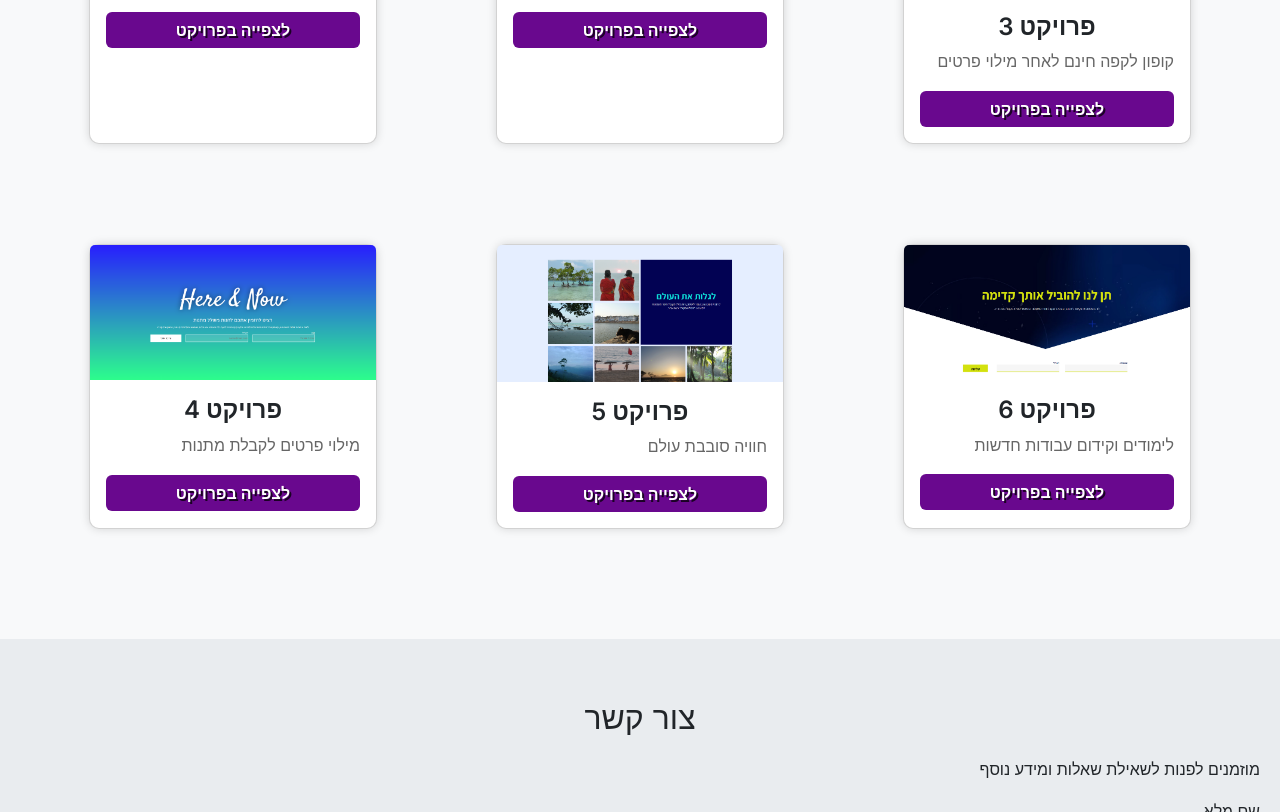
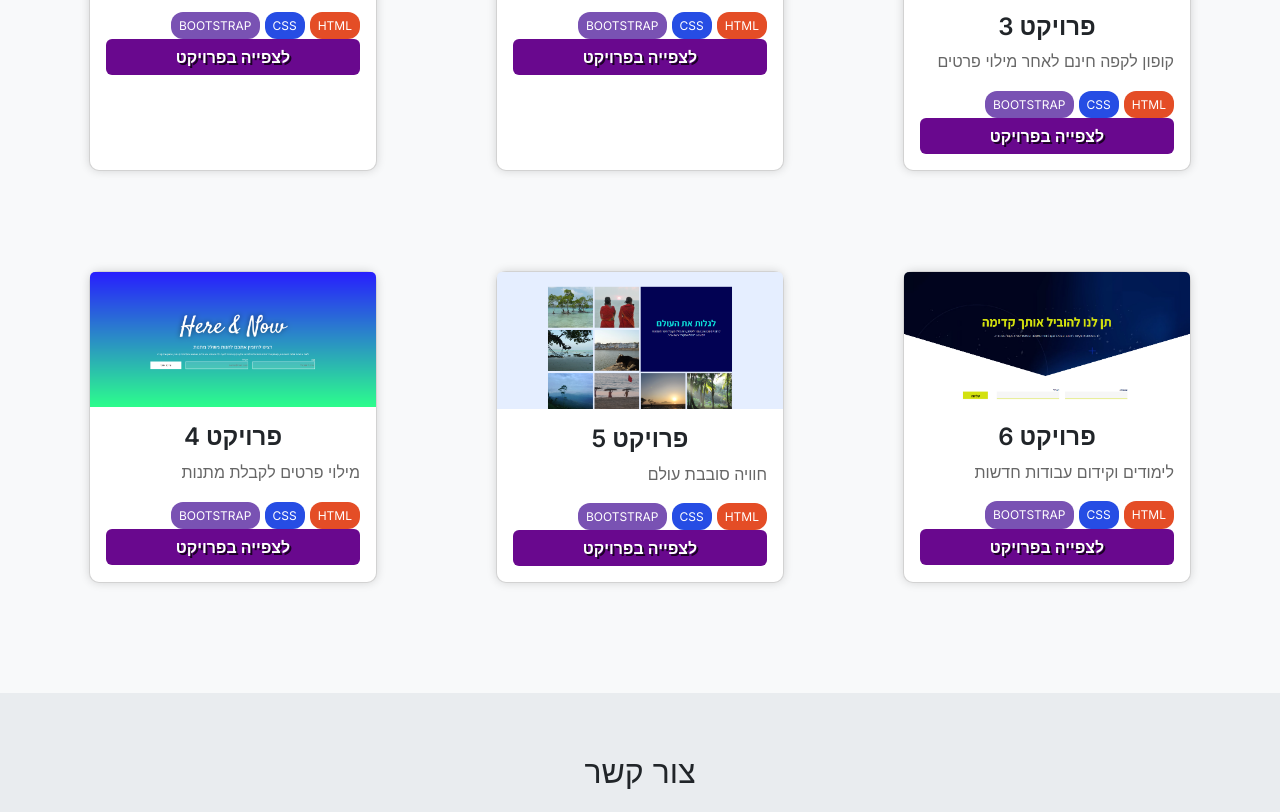
Before and after one commit to EveKeren/eveKeren, a plain HTML site: page index.html in a window 1280 px wide. Shown: the part 1130-1942 px from the top of the page. Drawn offline with nearby package versions, Linux system fonts and the light colour scheme.

Commit message:
Update index.html

```diff
--- a/index.html
+++ b/index.html
@@ -72,6 +72,13 @@
                 <div class="card-body">
                     <h5 class="card-title">פרויקט 1</h5>
                     <p class="card-text">ייעוץ חינם במגוון תחומים </p>
+
+                    <div class="tags">
+                      <span class="tag tag-html">HTML</span>
+                      <span class="tag tag-css">CSS</span>
+                      <span class="tag tag-bootstrap">Bootstrap</span>
+                    </div>
+
                     <div class="d-grid gap-2">
                         <button onClick="location.href='project1.html';" class="btn btn-primary" type="button">לצפייה
                             בפרויקט</button>
@@ -83,6 +90,13 @@
                 <div class="card-body">
                     <h5 class="card-title">פרויקט 2</h5>
                     <p class="card-text">דף נחיתה לקידום אתרים </p>
+
+                    <div class="tags">
+                      <span class="tag tag-html">HTML</span>
+                      <span class="tag tag-css">CSS</span>
+                      <span class="tag tag-bootstrap">Bootstrap</span>
+                    </div>
+
                     <div class="d-grid gap-2">
                         <button onClick="location.href='project2.html';" class="btn btn-primary" type="button">לצפייה
                             בפרויקט</button>
@@ -95,6 +109,13 @@
                     <h5 class="card-title">פרויקט 3
                     </h5>
                     <p class="card-text">קופון לקפה חינם לאחר מילוי פרטים</p>
+
+                    <div class="tags">
+                      <span class="tag tag-html">HTML</span>
+                      <span class="tag tag-css">CSS</span>
+                      <span class="tag tag-bootstrap">Bootstrap</span>
+                    </div>
+
                     <div class="d-grid gap-2">
                         <button onClick="location.href='project3.html';" class="btn btn-primary">לצפייה בפרויקט</button>
                     </div>
@@ -107,6 +128,13 @@
                 <div class="card-body">
                     <h5 class="card-title">פרויקט 4</h5>
                     <p class="card-text">מילוי פרטים לקבלת מתנות</p>
+
+                    <div class="tags">
+                      <span class="tag tag-html">HTML</span>
+                      <span class="tag tag-css">CSS</span>
+                      <span class="tag tag-bootstrap">Bootstrap</span>
+                    </div>
+
                     <div class="d-grid gap-2">
                         <button onClick="location.href='project4.html';" class="btn btn-primary" type="button">לצפייה
                             בפרויקט</button>
@@ -118,6 +146,13 @@
                 <div class="card-body">
                     <h5 class="card-title">פרויקט 5</h5>
                     <p class="card-text">חוויה סובבת עולם </p>
+
+                    <div class="tags">
+                      <span class="tag tag-html">HTML</span>
+                      <span class="tag tag-css">CSS</span>
+                      <span class="tag tag-bootstrap">Bootstrap</span>
+                    </div>
+
                     <div class="d-grid gap-2">
                         <button onClick="location.href='project5.html';" class="btn btn-primary" type="button">לצפייה
                             בפרויקט</button>
@@ -130,6 +165,13 @@
                     <h5 class="card-title">פרויקט 6
                     </h5>
                     <p class="card-text">לימודים וקידום עבודות חדשות</p>
+
+                    <div class="tags">
+                      <span class="tag tag-html">HTML</span>
+                      <span class="tag tag-css">CSS</span>
+                      <span class="tag tag-bootstrap">Bootstrap</span>
+                    </div>
+
                     <div class="d-grid gap-2">
                         <button onClick="location.href='project6.html';" class="btn btn-primary">לצפייה בפרויקט</button>
                     </div>
```
